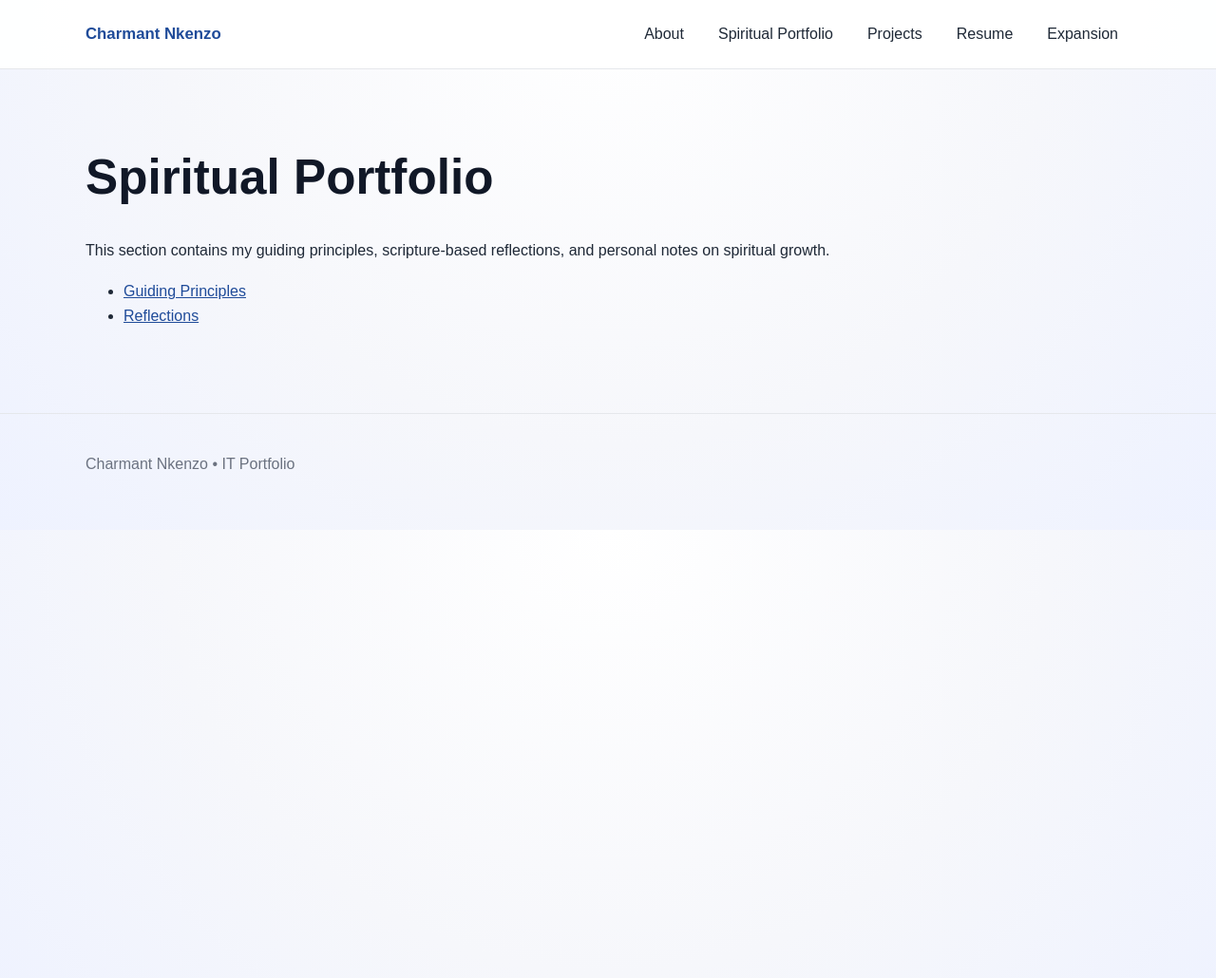
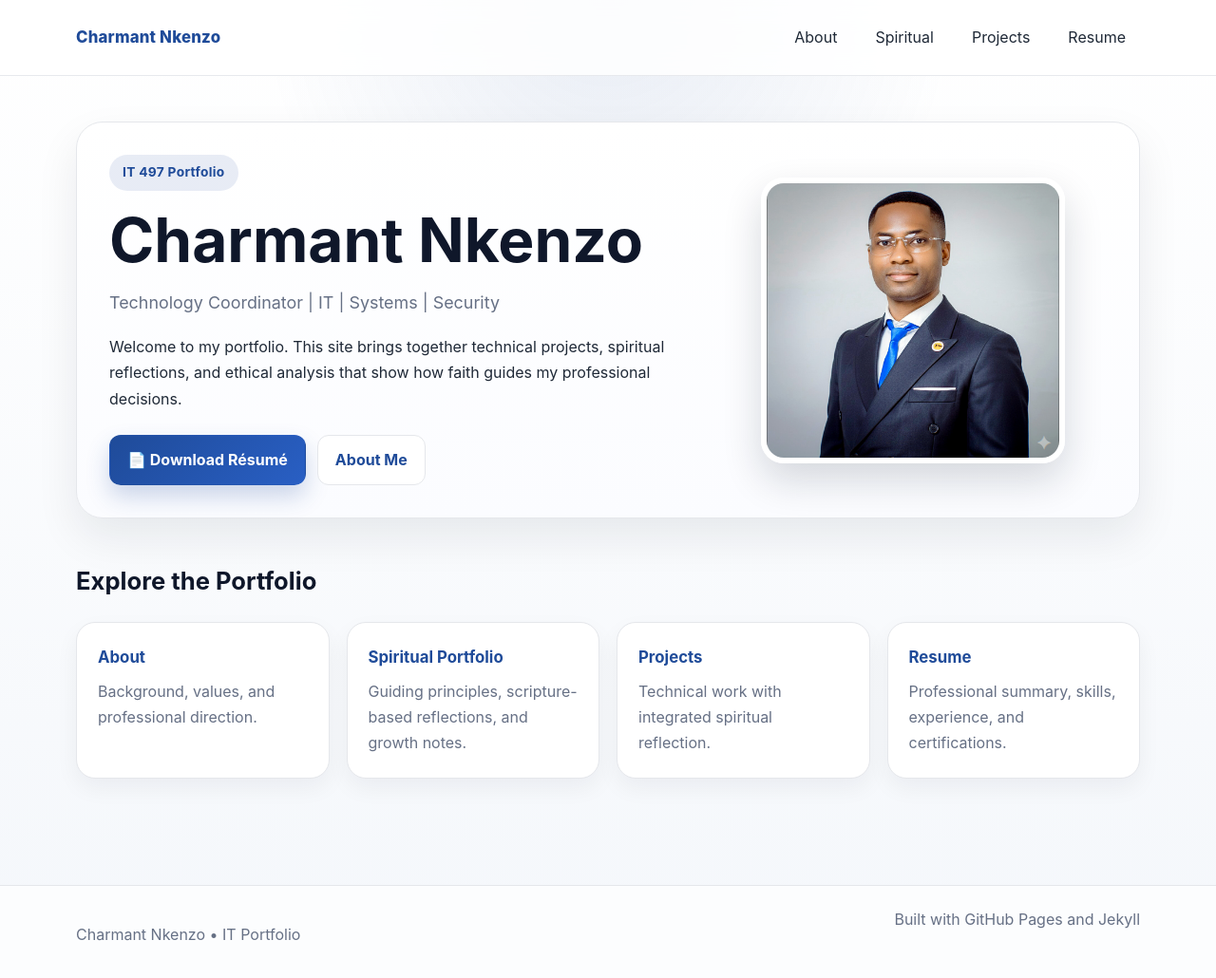
Before and after one commit to guychel20/charmantnkenzo.github.io, a Jekyll site: the page built from spiritual/index.md, in a window 1280 px wide and 1036 px high. Shown: the top 1030 px of the window at 95% size. Built offline with Jekyll 4.4.1, drawn with Linux system fonts in a browser that asks for light colours; our own code applies the rules of GitHub Pages for plain Markdown files.

Commit message:
Premium UI redesign

```diff
--- a/_layouts/default.html
+++ b/_layouts/default.html
@@ -12,10 +12,9 @@
       <a class="brand" href="{{ '/' | relative_url }}">{{ site.title }}</a>
       <nav class="nav">
         <a href="{{ '/about/' | relative_url }}">About</a>
-        <a href="{{ '/spiritual/' | relative_url }}">Spiritual Portfolio</a>
+        <a href="{{ '/spiritual/' | relative_url }}">Spiritual</a>
         <a href="{{ '/projects/' | relative_url }}">Projects</a>
         <a href="{{ '/resume/' | relative_url }}">Resume</a>
-        <a href="{{ '/spiritual/expansion/' | relative_url }}">Expansion</a>
       </nav>
     </div>
   </header>
@@ -25,8 +24,9 @@
   </main>
 
   <footer class="site-footer">
-    <div class="wrap">
+    <div class="wrap footer-inner">
       <p>Charmant Nkenzo • IT Portfolio</p>
+      <p class="footer-note">Built with GitHub Pages and Jekyll</p>
     </div>
   </footer>
 </body>
--- a/assets/css/style.css
+++ b/assets/css/style.css
@@ -1,31 +1,59 @@
 :root {
-  --bg: #f6f7fb;
+  --bg: #f4f7fb;
   --surface: #ffffff;
+  --surface-soft: #f8fafc;
   --text: #1f2937;
-  --muted: #6b7280;
+  --muted: #667085;
   --accent: #1f4b99;
   --accent-2: #c7a76c;
+  --accent-3: #dbe7ff;
   --border: #e5e7eb;
+  --shadow: 0 20px 45px rgba(15, 23, 42, 0.08);
+  --shadow-soft: 0 10px 25px rgba(15, 23, 42, 0.05);
+  --radius-xl: 28px;
+  --radius-lg: 20px;
+  --radius-md: 14px;
 }
 
-* { box-sizing: border-box; }
+* {
+  box-sizing: border-box;
+}
+
+html {
+  scroll-behavior: smooth;
+}
 
 body {
   margin: 0;
-  font-family: Arial, Helvetica, sans-serif;
+  font-family: Inter, "Segoe UI", Arial, sans-serif;
   color: var(--text);
-  background: radial-gradient(circle at top, #ffffff 0%, var(--bg) 55%, #eef2ff 100%);
-  line-height: 1.65;
+  background:
+    radial-gradient(circle at top, rgba(31, 75, 153, 0.10), transparent 30%),
+    linear-gradient(180deg, #ffffff 0%, var(--bg) 100%);
+  line-height: 1.7;
 }
 
-.wrap { width: min(1100px, calc(100% - 32px)); margin: 0 auto; }
+a {
+  color: var(--accent);
+  text-decoration: none;
+}
+
+a:hover {
+  text-decoration: underline;
+}
+
+.wrap {
+  width: min(1120px, calc(100% - 32px));
+  margin: 0 auto;
+}
 
 .site-header {
-  background: rgba(255,255,255,0.92);
-  border-bottom: 1px solid var(--border);
   position: sticky;
   top: 0;
-  z-index: 10;
+  z-index: 20;
+  backdrop-filter: blur(14px);
+  background: rgba(255, 255, 255, 0.84);
+  border-bottom: 1px solid rgba(229, 231, 235, 0.9);
 }
 
 .header-inner {
@@ -33,83 +61,236 @@ body {
   align-items: center;
   justify-content: space-between;
   gap: 16px;
-  padding: 14px 0;
+  padding: 16px 0;
   flex-wrap: wrap;
 }
 
 .brand {
+  font-weight: 800;
+  font-size: 1.05rem;
   color: var(--accent);
-  text-decoration: none;
-  font-weight: 700;
-  font-size: 1.05rem;
+  letter-spacing: 0.2px;
 }
 
-.nav { display: flex; flex-wrap: wrap; gap: 10px; }
+.nav {
+  display: flex;
+  gap: 10px;
+  flex-wrap: wrap;
+}
 
 .nav a {
+  padding: 9px 14px;
+  border-radius: 999px;
   color: var(--text);
+  border: 1px solid transparent;
+  background: transparent;
+  transition: 0.2s ease;
+}
+
+.nav a:hover {
+  background: #fff;
+  border-color: var(--border);
+  box-shadow: var(--shadow-soft);
   text-decoration: none;
-  padding: 8px 12px;
+}
+
+.content {
+  padding: 48px 0 72px;
+}
+
+.hero {
+  display: grid;
+  grid-template-columns: 1.2fr 0.8fr;
+  gap: 28px;
+  align-items: center;
+  padding: 34px;
+  background: linear-gradient(180deg, #ffffff, #fbfcff);
+  border: 1px solid var(--border);
+  border-radius: var(--radius-xl);
+  box-shadow: var(--shadow);
+}
+
+.hero-copy {
+  display: grid;
+  gap: 18px;
+}
+
+.badge {
+  display: inline-flex;
+  align-items: center;
+  width: fit-content;
+  padding: 7px 14px;
   border-radius: 999px;
+  background: rgba(31, 75, 153, 0.10);
+  color: var(--accent);
+  font-size: 0.86rem;
+  font-weight: 700;
+  letter-spacing: 0.3px;
+}
+
+h1 {
+  margin: 0;
+  font-size: clamp(2.2rem, 5vw, 4rem);
+  line-height: 1.05;
+  color: #0f172a;
+}
+
+.lead {
+  margin: 0;
+  font-size: 1.12rem;
+  color: var(--muted);
+  max-width: 60ch;
+}
+
+.hero p {
+  margin: 0;
+}
+
+.profile-photo {
+  width: min(320px, 100%);
+  justify-self: center;
+  border-radius: 24px;
+  border: 6px solid #ffffff;
+  box-shadow: 0 18px 40px rgba(15, 23, 42, 0.16);
+}
+
+.button-row {
+  display: flex;
+  flex-wrap: wrap;
+  gap: 12px;
+  margin-top: 6px;
+}
+
+.btn {
+  display: inline-flex;
+  align-items: center;
+  justify-content: center;
+  gap: 8px;
+  padding: 12px 18px;
+  border-radius: 12px;
+  font-weight: 700;
+  transition: 0.2s ease;
   border: 1px solid transparent;
 }
 
-.nav a:hover { border-color: var(--border); background: #fff; }
-
-.content { padding: 48px 0 72px; }
-
-h1, h2, h3 { line-height: 1.2; }
-
-h1 { font-size: clamp(2rem, 4vw, 3.2rem); color: #111827; }
-h2 { color: var(--accent); margin-top: 2rem; }
-
-a { color: var(--accent); }
-
-.hero {
-  display: grid;
-  gap: 18px;
-  padding: 28px;
-  background: var(--surface);
-  border: 1px solid var(--border);
-  border-radius: 24px;
-  box-shadow: 0 12px 30px rgba(31, 41, 55, 0.08);
+.btn-primary {
+  background: linear-gradient(135deg, var(--accent), #295fc4);
+  color: #fff;
+  box-shadow: 0 12px 24px rgba(31, 75, 153, 0.22);
 }
 
-.badge {
-  display: inline-block;
-  width: fit-content;
-  font-size: 0.85rem;
-  background: #eef2ff;
-  color: var(--accent);
-  padding: 5px 10px;
-  border-radius: 999px;
+.btn-primary:hover {
+  text-decoration: none;
+  transform: translateY(-1px);
 }
 
-.profile-photo {
-  width: 160px;
-  max-width: 100%;
-  border-radius: 18px;
-  border: 4px solid #fff;
-  box-shadow: 0 10px 24px rgba(31, 41, 55, 0.12);
+.btn-secondary {
+  background: #fff;
+  color: var(--accent);
+  border-color: var(--border);
+}
+
+.btn-secondary:hover {
+  text-decoration: none;
+  box-shadow: var(--shadow-soft);
+}
+
+.section-title {
+  margin: 44px 0 16px;
+  font-size: 1.6rem;
+  color: #0f172a;
 }
 
 .card-grid {
   display: grid;
-  grid-template-columns: repeat(auto-fit, minmax(210px, 1fr));
-  gap: 16px;
+  grid-template-columns: repeat(auto-fit, minmax(220px, 1fr));
+  gap: 18px;
   margin-top: 22px;
 }
 
 .card {
   background: var(--surface);
   border: 1px solid var(--border);
-  border-radius: 20px;
-  padding: 18px;
-  box-shadow: 0 8px 20px rgba(31, 41, 55, 0.06);
+  border-radius: var(--radius-lg);
+  padding: 22px;
+  box-shadow: var(--shadow-soft);
+  transition: 0.2s ease;
+}
+
+.card:hover {
+  transform: translateY(-3px);
+  box-shadow: var(--shadow);
+}
+
+.card h3 {
+  margin: 0 0 8px;
+  font-size: 1.05rem;
+  color: #111827;
+}
+
+.card p {
+  margin: 0;
+  color: var(--muted);
+}
+
+.prose {
+  background: var(--surface);
+  border: 1px solid var(--border);
+  border-radius: var(--radius-xl);
+  padding: 28px;
+  box-shadow: var(--shadow-soft);
+}
+
+.prose h2,
+.prose h3 {
+  color: #0f172a;
+}
+
+.prose ul {
+  padding-left: 22px;
+}
+
+.profile-inline {
+  display: flex;
+  align-items: center;
+  gap: 18px;
+  flex-wrap: wrap;
+  margin: 18px 0 10px;
+}
+
+.small-photo {
+  width: 120px;
+  border-radius: 18px;
+  border: 4px solid #fff;
+  box-shadow: var(--shadow-soft);
 }
 
 .site-footer {
-  padding: 24px 0 40px;
+  margin-top: 40px;
+  border-top: 1px solid var(--border);
+  background: rgba(255, 255, 255, 0.72);
+}
+
+.footer-inner {
+  display: flex;
+  justify-content: space-between;
+  gap: 12px;
+  padding: 22px 0;
+  flex-wrap: wrap;
   color: var(--muted);
-  border-top: 1px solid var(--border);
 }
+
+.footer-note {
+  margin: 0;
+}
+
+@media (max-width: 860px) {
+  .hero {
+    grid-template-columns: 1fr;
+    text-align: left;
+  }
+
+  .profile-photo {
+    justify-self: start;
+  }
+}
--- a/spiritual/index.md
+++ b/spiritual/index.md
@@ -1,11 +1,50 @@
 ---
-title: Spiritual Portfolio
+title: Home
 layout: default
+permalink: /
 ---
 
-# Spiritual Portfolio
+<section class="hero">
+  <div class="hero-copy">
+    <span class="badge">IT 497 Portfolio</span>
+    <h1>Charmant Nkenzo</h1>
+    <p class="lead">
+      Technology Coordinator | IT | Systems | Security
+    </p>
 
-This section contains my guiding principles, scripture-based reflections, and personal notes on spiritual growth.
+    <p>
+      Welcome to my portfolio. This site brings together technical projects, spiritual reflections, and ethical analysis that show how faith guides my professional decisions.
+    </p>
 
-- [Guiding Principles](./guiding-principles)
-- [Reflections](./reflections)
+    <div class="button-row">
+      <a class="btn btn-primary" href="{{ '/resume.pdf' | relative_url }}">📄 Download Résumé</a>
+      <a class="btn btn-secondary" href="{{ '/about/' | relative_url }}">About Me</a>
+    </div>
+  </div>
+
+  <img class="profile-photo" src="{{ '/assets/images/charmant-headshot.jpg' | relative_url }}" alt="Charmant Nkenzo headshot">
+</section>
+
+<h2 class="section-title">Explore the Portfolio</h2>
+
+<div class="card-grid">
+  <div class="card">
+    <h3><a href="{{ '/about/' | relative_url }}">About</a></h3>
+    <p>Background, values, and professional direction.</p>
+  </div>
+
+  <div class="card">
+    <h3><a href="{{ '/spiritual/' | relative_url }}">Spiritual Portfolio</a></h3>
+    <p>Guiding principles, scripture-based reflections, and growth notes.</p>
+  </div>
+
+  <div class="card">
+    <h3><a href="{{ '/projects/' | relative_url }}">Projects</a></h3>
+    <p>Technical work with integrated spiritual reflection.</p>
+  </div>
+
+  <div class="card">
+    <h3><a href="{{ '/resume/' | relative_url }}">Resume</a></h3>
+    <p>Professional summary, skills, experience, and certifications.</p>
+  </div>
+</div>
```
Also changed, not shown: about.md (+10 -12 lines), projects/training-development/README.md (+5 -2 lines).
